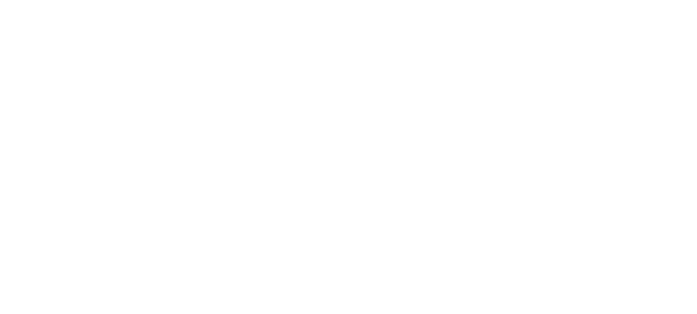
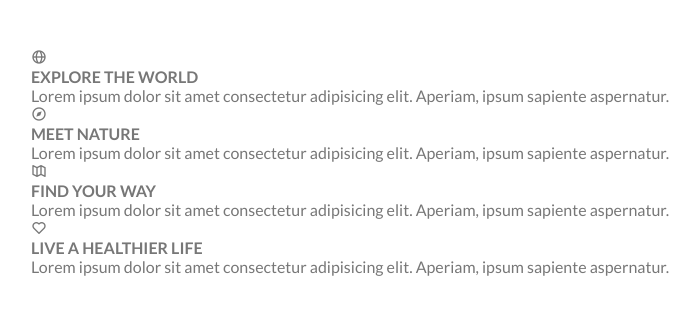
Before and after one commit to Ma9da/green-phase, a plain HTML site: page index.html in a window 1280 px wide. Shown: the whole page, without its empty margins (290-987 px from the left). Drawn offline with nearby package versions, Linux system fonts and the light colour scheme.

Commit message:
features layout added

```diff
--- a/index.html
+++ b/index.html
@@ -15,6 +15,52 @@
 </head>
 
 <body>
+    <main>
+        <!-- ========== Start features ========== -->
+        <section class="features">
+            <div class="container flexContainer">
+                <div class="featuresWrapper">
+                    <!-- strat -->
+                    <div class="featureCard">
+                        <span class="featureIcon"> <i class='bx bx-globe'></i> </span>
+                        <h4 class="featureTitle">EXPLORE THE WORLD</h4>
+                        <p class="featureInfo">Lorem ipsum dolor sit amet consectetur adipisicing elit. Aperiam,
+                            ipsum
+                            sapiente aspernatur.</p>
+                    </div>
+                    <!-- end -->
+                    <!-- start  -->
+                    <div class="featureCard">
+                        <span class="featureIcon"> <i class='bx bx-compass'></i> </span>
+                        <h4 class="featureTitle">MEET NATURE</h4>
+                        <p class="featureInfo">Lorem ipsum dolor sit amet consectetur adipisicing elit. Aperiam,
+                            ipsum
+                            sapiente aspernatur.</p>
+                    </div>
+                    <!-- end -->
+                    <!-- start  -->
+                    <div class="featureCard">
+                        <span class="featureIcon"> <i class='bx bx-map-alt'></i></span>
+                        <h4 class="featureTitle">FIND YOUR WAY</h4>
+                        <p class="featureInfo">Lorem ipsum dolor sit amet consectetur adipisicing elit. Aperiam,
+                            ipsum
+                            sapiente aspernatur.</p>
+                    </div>
+                    <!-- end -->
+                    <!-- start  -->
+                    <div class="featureCard">
+                        <span class="featureIcon"> <i class='bx bx-heart'></i> </span>
+                        <h4 class="featureTitle">LIVE A HEALTHIER LIFE</h4>
+                        <p class="featureInfo">Lorem ipsum dolor sit amet consectetur adipisicing elit. Aperiam,
+                            ipsum
+                            sapiente aspernatur.</p>
+                    </div>
+                    <!-- end -->
+                </div>
+            </div>
+        </section>
+        <!-- ========== End features ========== -->
+    </main>
     <script src="./main.js"></script>
 </body>
 
```
